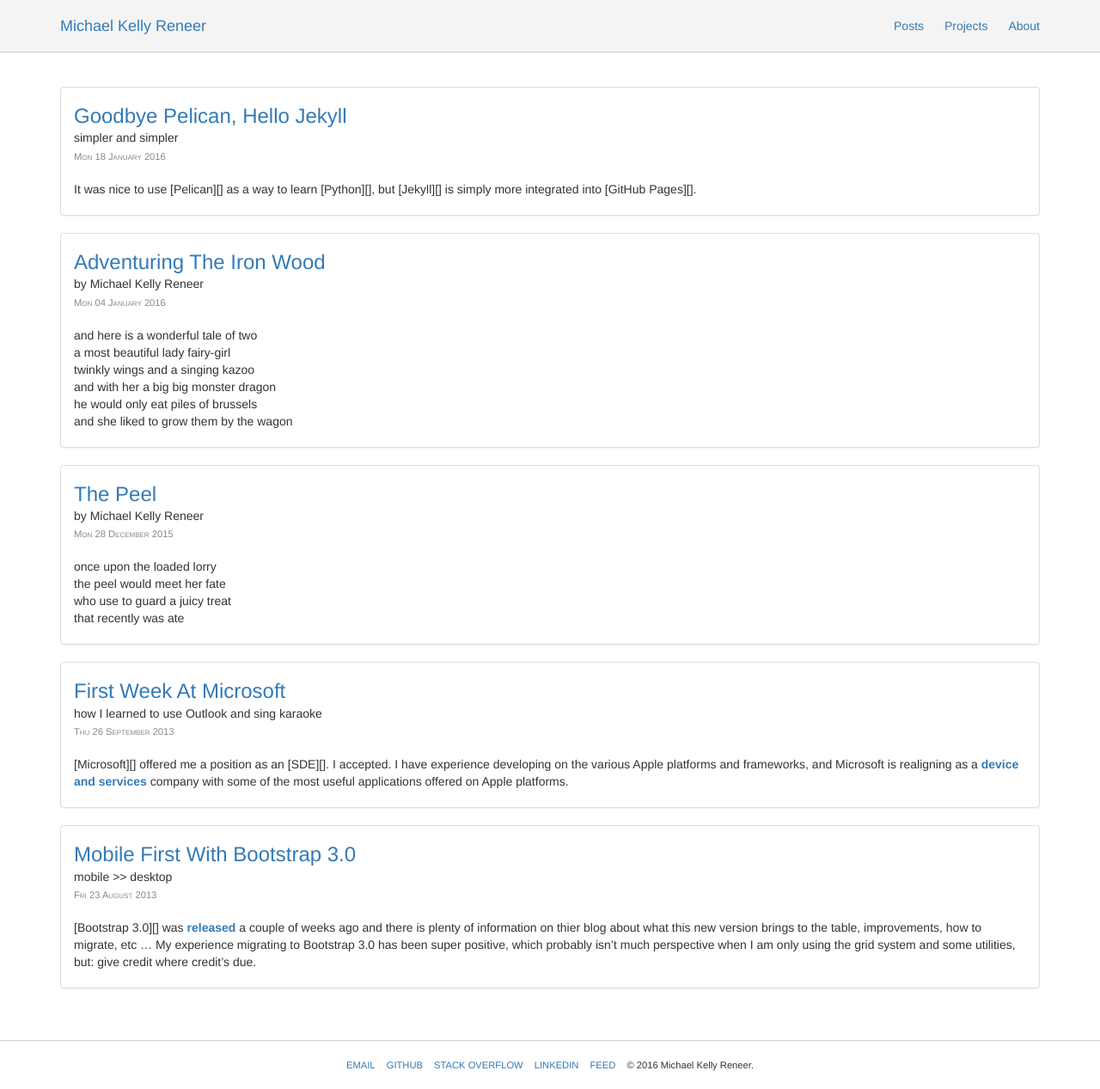
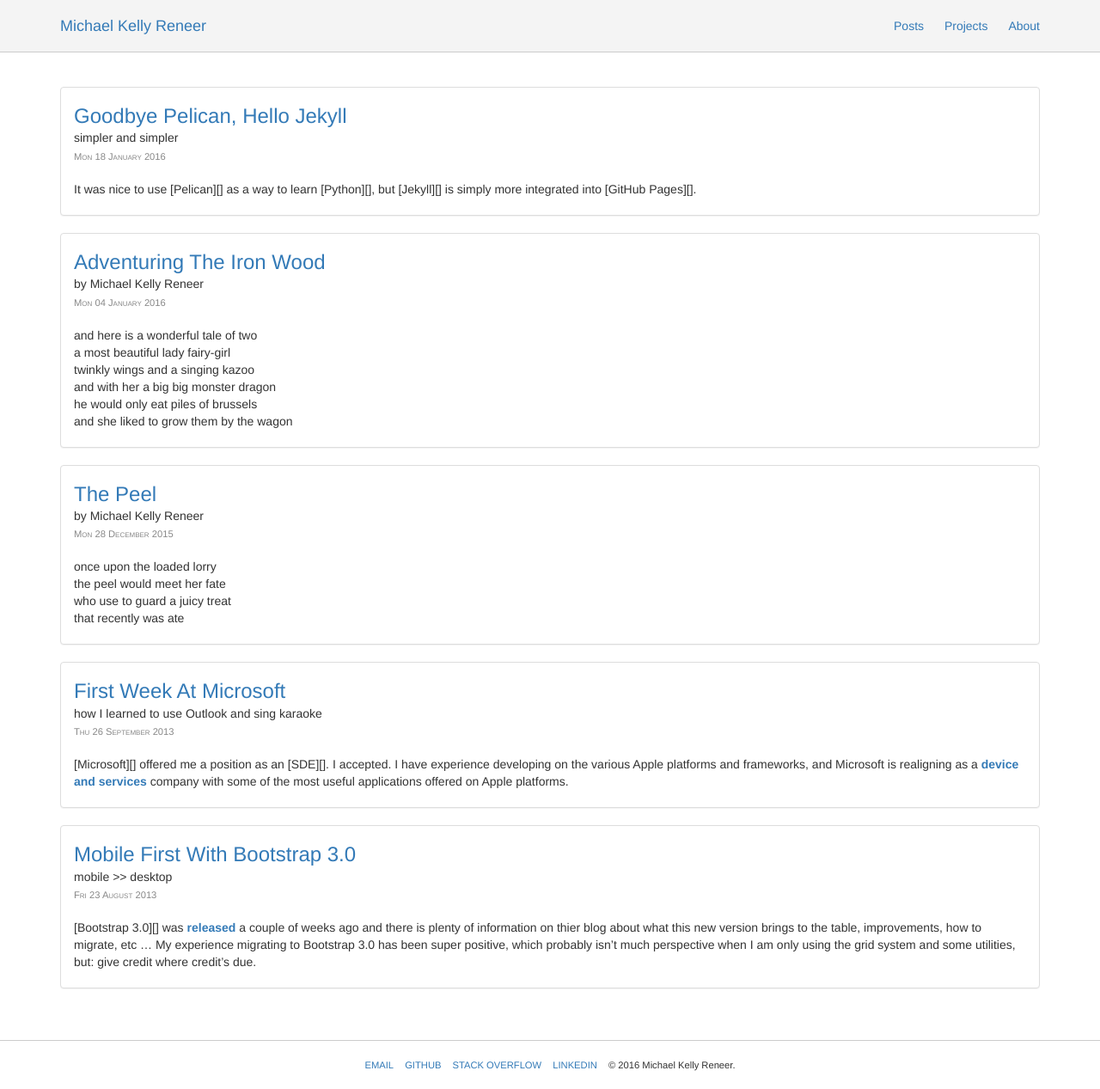
Before and after one commit to michaelreneer/michaelreneer.github.io, a Jekyll site: the page built from index.html, in a window 1280 px wide. Shown: the whole page at 86% size. Built offline with Jekyll 4.4.1, drawn with Linux system fonts in a browser that asks for light colours.

Commit message:
Remove Feed link.

```diff
--- a/_includes/footer.html
+++ b/_includes/footer.html
@@ -4,7 +4,6 @@
                 {% for item in site.data.social %}
                 <li><a href="{{ item.url | prepend: site.baseurl }}" title="{{ item.title }}">{{ item.title }}</a></li>
                 {% endfor %}
-                <li><a href="{{ "/feed.xml" | prepend: site.baseurl }}" title="Feed" rel="alternate" type="application/rss+xml">Feed</a></li>
                 <li>{{ site.copyright }}</li>
             </ul>
         </div>
```
